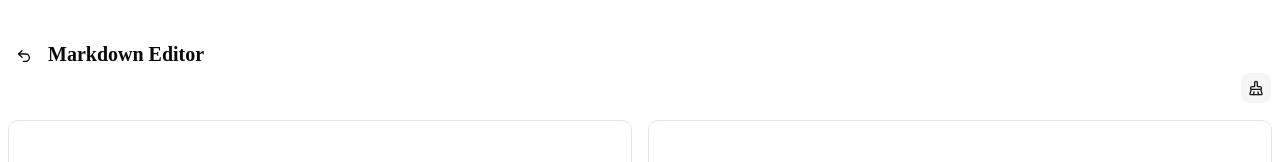
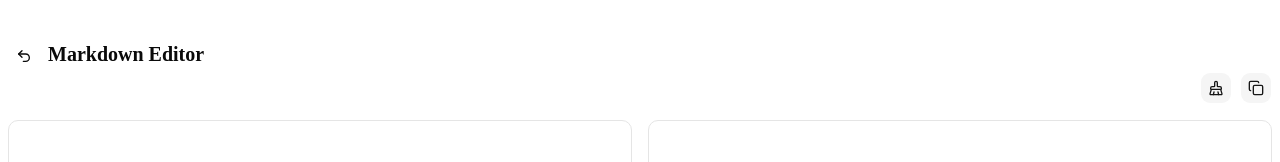
Before and after one commit to bvsvntv/aaujaar, a Next.js app: page /markdown-editor in a window 1280 px wide. Shown: the top 162 px of the page. Built offline with nearby package versions, Linux system fonts and the light colour scheme.

Commit message:
feat: implement handle copy

```diff
--- a/src/app/markdown-editor/markdown-editor.tsx
+++ b/src/app/markdown-editor/markdown-editor.tsx
@@ -3,7 +3,7 @@
 import SectionHeader from "@/components/common/section-header"
 import { Button } from "@/components/ui/button"
 import { Textarea } from "@/components/ui/textarea"
-import { BrushCleaning } from "lucide-react"
+import { BrushCleaning, Copy } from "lucide-react"
 import { useState } from "react"
 import ReactMarkdown from "react-markdown"
 import remarkGfm from "remark-gfm"
@@ -17,6 +17,20 @@ export default function MarkdownEditor() {
     toast.success("Everything cleared!")
   }
 
+  async function handleCopy() {
+    if (!input) {
+      toast.warning("Nothing to copy!")
+      return
+    }
+
+    try {
+      await navigator.clipboard.writeText(input)
+      toast.success("Copied to clipboard!")
+    } catch {
+      toast.error("Failed to copy!")
+    }
+  }
+
   return (
     <div className="mt-8 p-2">
       <SectionHeader header="Markdown Editor" />
@@ -24,6 +38,10 @@ export default function MarkdownEditor() {
       <div className="flex justify-end space-x-2">
         <Button onClick={handleClear} variant="secondary" size="icon">
           <BrushCleaning />
+        </Button>
+
+        <Button onClick={handleCopy} variant="secondary" size="icon">
+          <Copy />
         </Button>
       </div>
 
```
